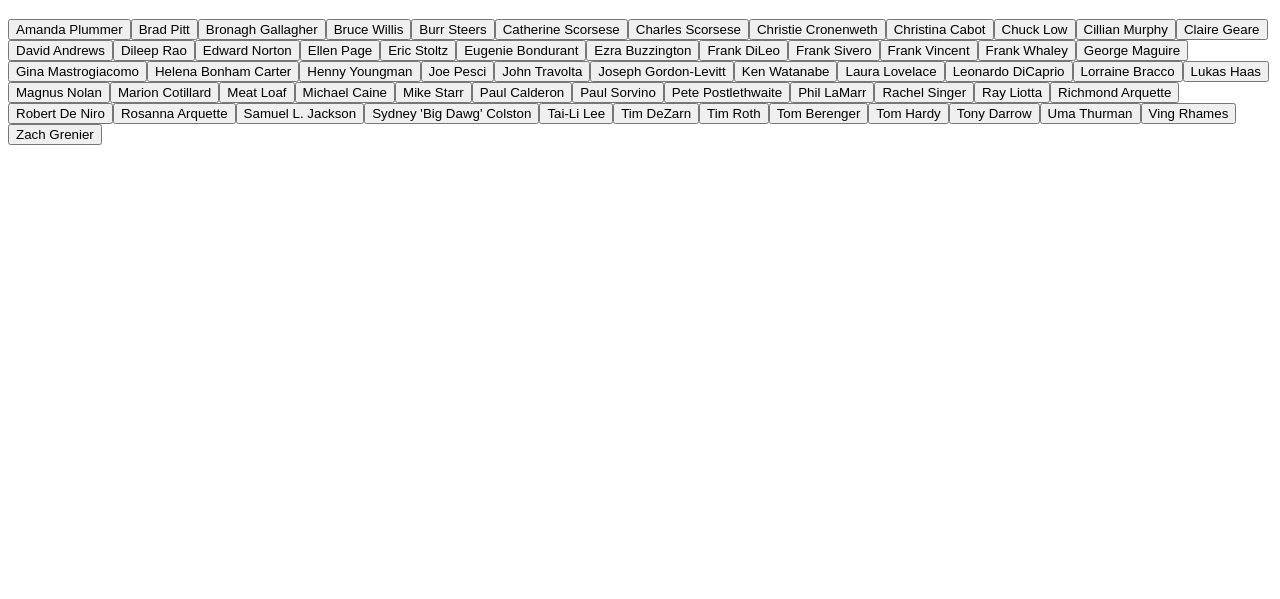
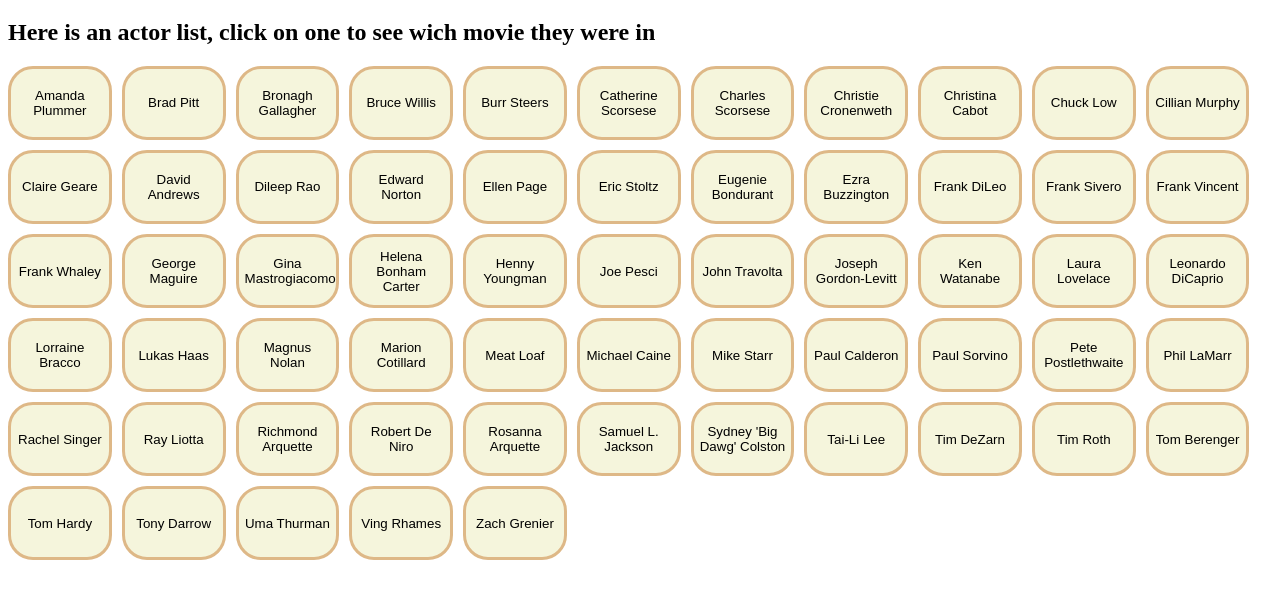
Before and after one commit to emma673r/actorlist, a plain HTML site: page index.html in a window 1280 px wide. Shown: the part 61-660 px from the top of the page. Drawn offline with Linux system fonts and the light colour scheme.

Commit message:
extras - take a look

```diff
--- a/index.html
+++ b/index.html
@@ -8,17 +8,24 @@
     <title>Actor List</title>
   </head>
   <body>
+    <!--****** Extras *******
+
+    You are not required to add anything else, but if you have the time, and need inspiration, think of some of these features:
+
+    Make the list filter the actors into different movies
+    Make the list sort the actors by first or last name
+    Make the list color the actors differently, depending on which movie they are in
+    Add animations to open and close "details" or "movies" when selecting different actors or movies -->
 
     <h1>Actor List</h1>
+    <h2>Here is an actor list, click on one to see wich movie they were in</h2>
     <div class="list-result">
       <div id="actor">
         <!-- <btn class = "actor"></div> -->
-
       </div>
     </div>
 
     <div class="actor-details">
-
       <!-- actor content -->
       <div class="actor-details-content">
         <!-- <h2 class = "actor-fullname">Actor Name Here</h2>
--- a/script.js
+++ b/script.js
@@ -29,5 +29,5 @@ function getActorDetails(actor) {
   console.log(actor);
   //   actor = list[0];
   actorDetailsContent.innerHTML = `<h2 class = "actor-fullname">${actor.fullname}</h2>
-          <p class = "actor-movie">${actor.movie}</p>`;
+          <p class = "actor-movie">You guessed it ! <b>${actor.movie}</b></p>`;
 }
--- a/style.css
+++ b/style.css
@@ -0,0 +1,16 @@
+#actor {
+  display: flex;
+  flex-wrap: wrap;
+  gap: 10px;
+}
+
+button {
+  width: 14ch;
+  height: 10ch;
+  background-color: beige;
+  border-radius: 25px;
+  border-style: solid;
+  border-color: burlywood;
+  border-width: 3px;
+  cursor: pointer;
+}
```
